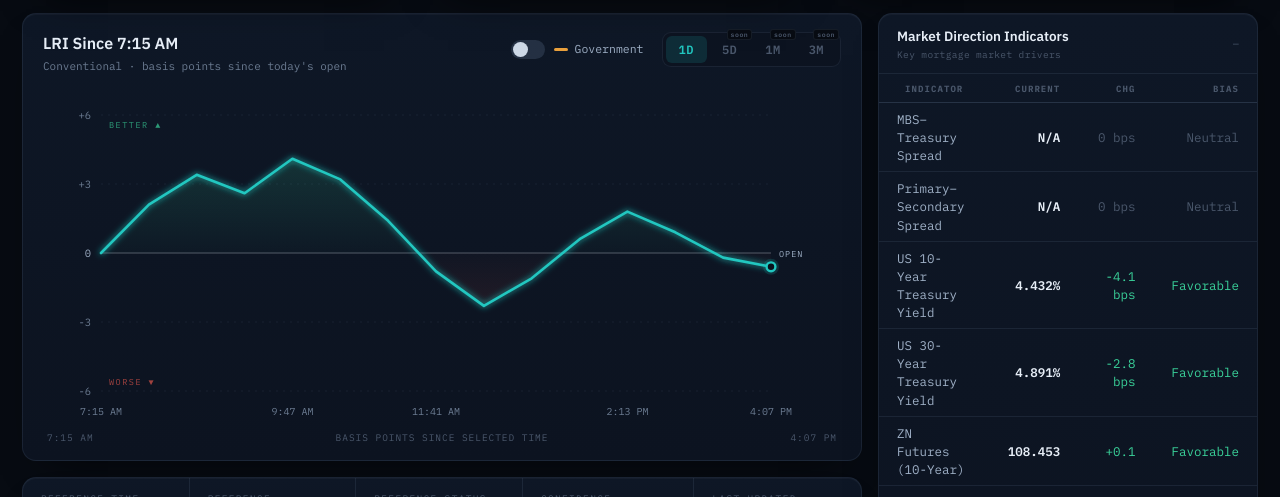
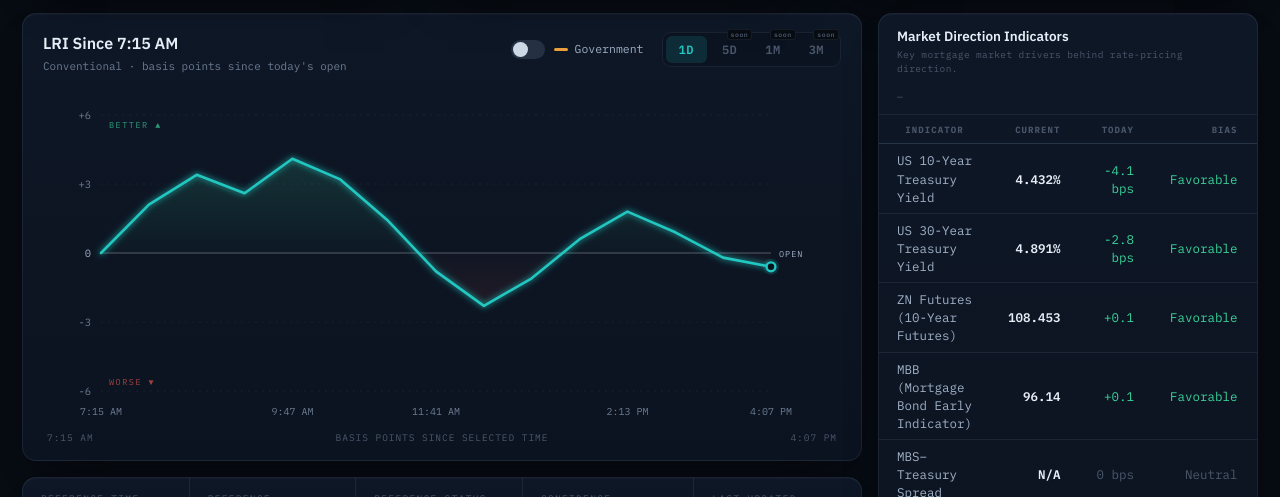
Before and after one commit to eaglemaker22/LockIQRates, a website: page site/proto.html in a window 1280 px wide. Shown: the part 455-952 px from the top of the page. Drawn offline with Linux system fonts and the light colour scheme; no server answers.

Commit message:
Update proto.html

```diff
--- a/site/proto.html
+++ b/site/proto.html
@@ -313,6 +313,7 @@ body{
 .mdi-pos{color:var(--better)}
 .mdi-neg{color:var(--worse)}
 .mdi-neu{color:var(--ink-4)}
+.mdi-upd{text-align:right;font-size:10px;color:var(--ink-4);white-space:nowrap}
 
 /* ---------- economic calendar ---------- */
 .cal-table{width:100%;border-collapse:collapse}
@@ -464,7 +465,7 @@ body{
     <div class="mdi-hd">
       <div class="mdi-left">
         <span class="mdi-title">Market Direction Indicators</span>
-        <span class="mdi-sub">Key mortgage market drivers</span>
+        <span class="mdi-sub">Key mortgage market drivers behind rate-pricing direction.</span>
       </div>
       <span class="mdi-ts" id="mdiTs">—</span>
     </div>
@@ -472,8 +473,9 @@ body{
       <thead><tr>
         <th>Indicator</th>
         <th style="text-align:right">Current</th>
-        <th style="text-align:right">Chg</th>
+        <th style="text-align:right">Today</th>
         <th style="text-align:right">Bias</th>
+        <th style="text-align:right">Updated</th>
       </tr></thead>
       <tbody id="mdiBody"><!-- injected --></tbody>
     </table>
@@ -1121,19 +1123,23 @@ body{
     var sp1030  = us10y!=null&&us30y!=null ? Math.round((us30y-us10y)*1000)/10   : null;
     var sp1030Chg= us10yChg!=null&&us30yChg!=null ? Math.round((us30yChg-us10yChg)*10000)/10 : null;
 
-    // [displayName, currentStr, chgVal, chgUnit(" bps" or ""), invertBias]
+    var liveTs=mdiTs!=="—"?mdiTs:"—";
+
+    // [displayName, currentStr, chgVal, chgUnit, invertBias, isNeutral, rowTs]
+    // isNeutral=true: chg stays gray, bias always Neutral (spread rows pending real logic)
     var ROWS=[
-      ["MBS–Treasury Spread",        "N/A",                                   null,                               " bps", false],
-      ["Primary–Secondary Spread",   "N/A",                                   null,                               " bps", false],
-      ["US 10-Year Treasury Yield",  us10y!=null?us10y.toFixed(3)+"%":"N/A",  us10yChg!=null?us10yChg*100:null,   " bps", true ],
-      ["US 30-Year Treasury Yield",  us30y!=null?us30y.toFixed(3)+"%":"N/A",  us30yChg!=null?us30yChg*100:null,   " bps", true ],
-      ["ZN Futures (10-Year)",       zn!=null?zn.toFixed(3):"N/A",            znChg,                              "",     false],
-      ["MBB (Mortgage Bond)",        mbb!=null?mbb.toFixed(2):"N/A",          mbbChg,                             "",     false],
-      ["2s/10s Yield Curve Spread",  "N/A",                                   null,                               " bps", false],
-      ["10s/30s Yield Curve Spread", sp1030!=null?sp1030.toFixed(1)+" bps":"N/A", sp1030Chg,                     " bps", false]
+      ["US 10-Year Treasury Yield",          us10y!=null?us10y.toFixed(3)+"%":"N/A",         us10yChg!=null?us10yChg*100:null, " bps", true,  false, liveTs],
+      ["US 30-Year Treasury Yield",          us30y!=null?us30y.toFixed(3)+"%":"N/A",         us30yChg!=null?us30yChg*100:null, " bps", true,  false, liveTs],
+      ["ZN Futures (10-Year Futures)",       zn!=null?zn.toFixed(3):"N/A",                  znChg,                            "",     false, false, liveTs],
+      ["MBB (Mortgage Bond Early Indicator)",mbb!=null?mbb.toFixed(2):"N/A",                mbbChg,                           "",     false, false, liveTs],
+      ["MBS–Treasury Spread",                "N/A",                                          null,                             " bps", false, true,  "—"],
+      ["Primary–Secondary Spread",           "N/A",                                          null,                             " bps", false, true,  "—"],
+      ["2s/10s Yield Curve Spread",          "N/A",                                          null,                             " bps", false, true,  "—"],
+      ["10s/30s Yield Curve Spread",         sp1030!=null?sp1030.toFixed(1)+" bps":"N/A",    sp1030Chg,                        " bps", false, true,  sp1030!=null?liveTs:"—"]
     ];
 
-    function biasCell(chgV,inv){
+    function biasCell(chgV,inv,neutral){
+      if(neutral) return '<span class="mdi-neu">Neutral</span>';
       if(chgV==null||Math.abs(chgV)<0.05) return '<span class="mdi-neu">Neutral</span>';
       var favorable=inv?(chgV<0):(chgV>0);
       return favorable?'<span class="mdi-pos">Favorable</span>':'<span class="mdi-neg">Pressure</span>';
@@ -1141,20 +1147,21 @@ body{
 
     var html="";
     ROWS.forEach(function(r){
-      var name=r[0],curStr=r[1],chgV=r[2],unit=r[3],inv=r[4];
+      var name=r[0],curStr=r[1],chgV=r[2],unit=r[3],inv=r[4],neutral=r[5],rowTs=r[6];
       var chgStr="0"+unit, chgColor="var(--ink-4)";
       if(chgV!=null){
         var rounded=Math.round(chgV*10)/10;
         if(Math.abs(rounded)>=0.05){
           chgStr=(rounded>0?"+":"")+rounded.toFixed(1)+unit;
-          chgColor=(inv?(rounded<0):(rounded>0))?"var(--better)":"var(--worse)";
+          if(!neutral) chgColor=(inv?(rounded<0):(rounded>0))?"var(--better)":"var(--worse)";
         }
       }
       html+='<tr>'+
         '<td class="mdi-name">'+name+'</td>'+
         '<td class="mdi-val">'+curStr+'</td>'+
         '<td class="mdi-chg" style="color:'+chgColor+'">'+chgStr+'</td>'+
-        '<td class="mdi-bias">'+biasCell(chgV,inv)+'</td>'+
+        '<td class="mdi-bias">'+biasCell(chgV,inv,neutral)+'</td>'+
+        '<td class="mdi-upd">'+rowTs+'</td>'+
       '</tr>';
     });
 
```
